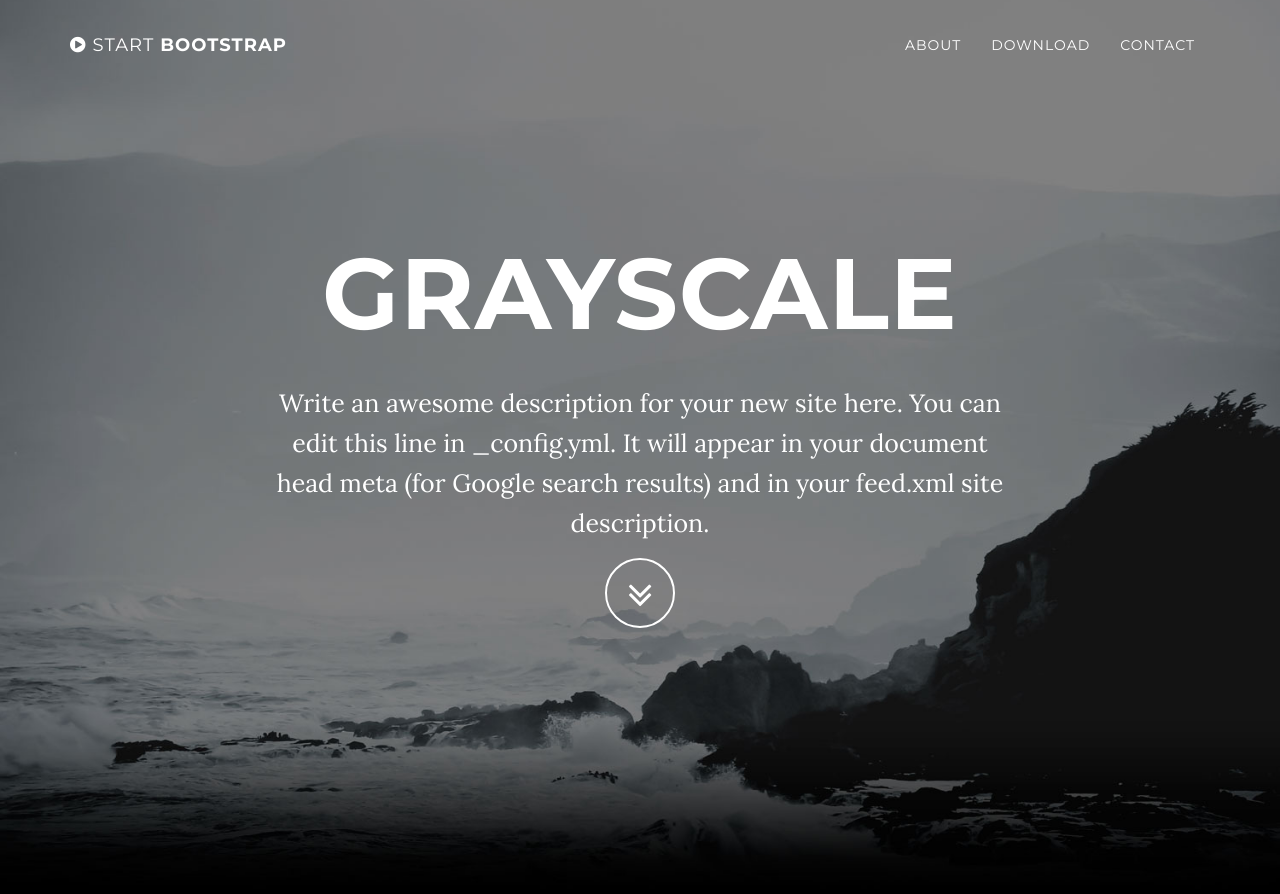
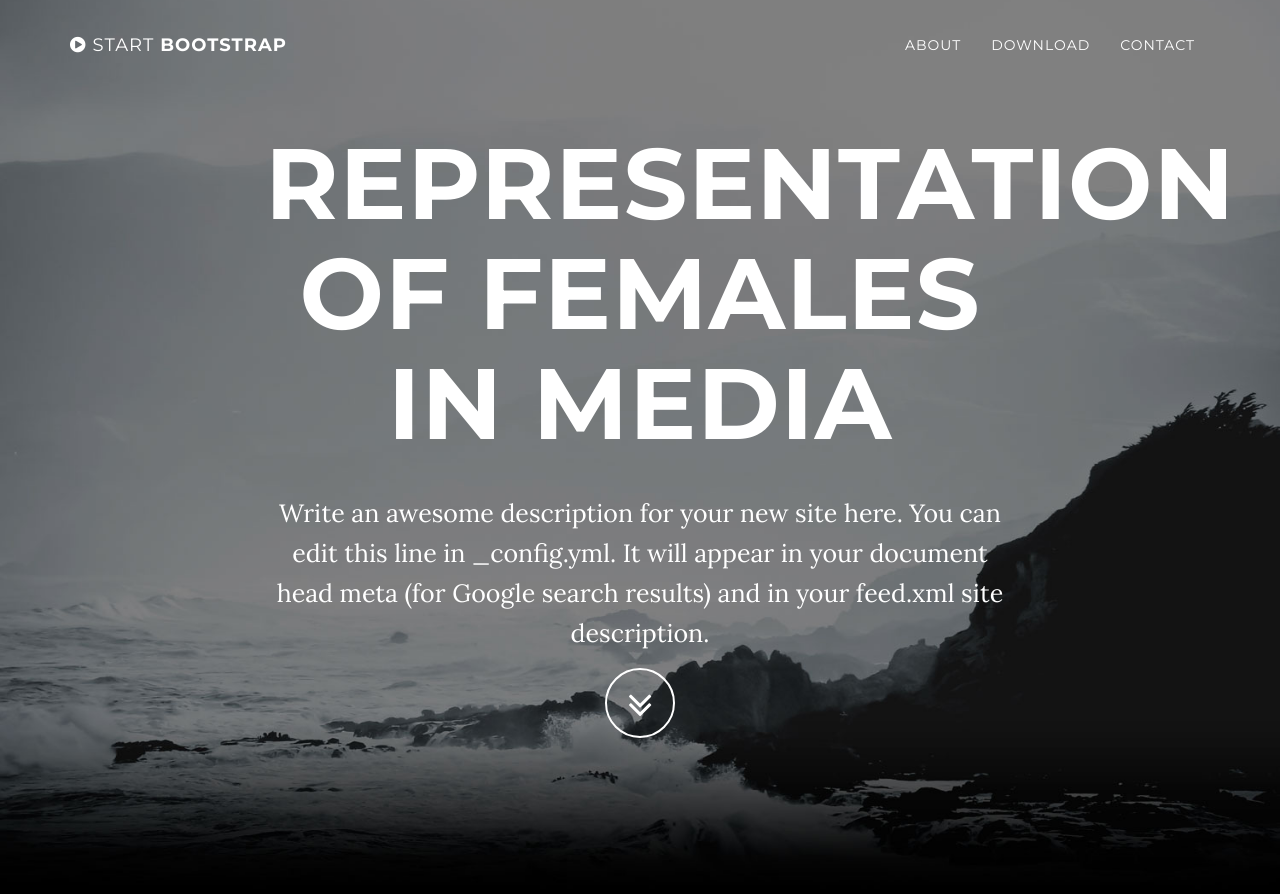
Before and after one commit to lisalrt/github.io-data_story, a Jekyll site: the page built from index.html, in a window 1280 px wide and 900 px high. Shown: the top 894 px of the window. Built offline with Jekyll 4.4.1, drawn with Linux system fonts in a browser that asks for light colours.

Commit message:
change title and color

```diff
--- a/_config.yml
+++ b/_config.yml
@@ -1,12 +1,12 @@
 # Site settings
-title: Grayscale
+title: Representation of females in media
 email: your-email@domain.com
 url: https://example.github.io
 description: "Write an awesome description for your new site here. You can edit this line in _config.yml. It will appear in your document head meta (for Google search results) and in your feed.xml site description."
 
 # Color settings (hex-codes without the leading hash-tag)
 color:
-  primary-dark: '#000000'
+  primary-dark: '#134b5f'
   links: '#219ab3'
 
 # Footer settings
```
Also changed, not shown: 2 other files.
